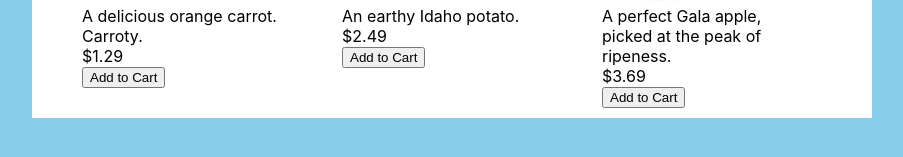
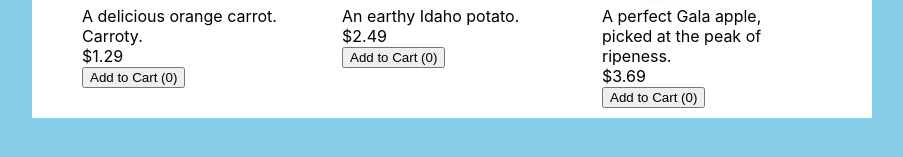
Before and after one commit to aezed/shopping-cart, a React (Create React App) app: page / in a window 1280 px wide. Shown: the part 359-516 px from the top of the page, without its empty margins (196-1099 px from the left). Built offline with nearby package versions, Linux system fonts and the light colour scheme.

Commit message:
Begin adding cart to redux store

```diff
--- a/src/config/store.js
+++ b/src/config/store.js
@@ -1,7 +1,8 @@
 import { createStore, combineReducers } from 'redux';
+import cartReducer from '../features/cart/reducer';
 
 const rootReducer = combineReducers({
-
+  cart: cartReducer
 });
 
 const store = createStore(
--- /dev/null
+++ b/src/features/cart/reducer.js
@@ -0,0 +1,13 @@
+const cartReducer = (state = [], action) => {
+  switch(action.type) {
+    case 'ADD':
+      return [...state, action.payload];
+    case 'REMOVE':
+      const firstMatchIndex = state.indexOf(action.payload);
+      return state.filter((item, index) => index !== firstMatchIndex);
+    default:
+    return state;
+  }
+};
+
+export default cartReducer;
--- a/src/features/product-listing/index.js
+++ b/src/features/product-listing/index.js
@@ -1,13 +1,36 @@
 import React from 'react';
 import ProductListItem from './product-list-item';
+import { connect } from 'react-redux';
 
 const ProductListing = (props) => (
   <div className='product-listing'>
     {
       props.products.map(product =>
-      <ProductListItem key={product.id} product={product} />)
+      <ProductListItem
+        key={product.id}
+        product={product}
+        addToCart={props.addToCart}
+        cart={props.cart}
+      />)
     }
   </div>
 );
 
-export default ProductListing;
+const mapStateToProps = (state) => {
+  return {
+    cart: state.cart
+  };
+};
+
+const mapDispatchToProps = (dispatch) => {
+  return {
+    addToCart: item => {
+      dispatch({type: 'ADD', payload: item});
+    },
+    removeFromCart: item => {
+      dispatch({type: 'REMOVE', payload: item});
+    }
+  };
+};
+
+export default connect(mapStateToProps, mapDispatchToProps)(ProductListing);
--- a/src/features/product-listing/product-list-item.js
+++ b/src/features/product-listing/product-list-item.js
@@ -1,6 +1,9 @@
 import React from 'react';
 
-const ProductListItem = (props) => (
+const ProductListItem = (props) => {
+  const thisItemInCart = props.cart.filter(item => item.id === props.products.id)[0];
+
+  return (
   <div className='product-list-item'>
     <h3>{props.product.name}</h3>
     <img
@@ -12,9 +15,15 @@
     <div>{props.product.description}</div>
     <div>${props.product.price}</div>
     <div>
-      <button>Add to Cart</button>
+      <button
+        onClick={() => props.addToCart(props.product)}
+      >Add to Cart ({
+        (thisItemInCart && thisItemInCart.quantity) || 0
+      })
+      </button>
     </div>
   </div>
-);
+  );
+};
 
 export default ProductListItem;
```
Also changed, not shown: src/features/cart/index.js (added).
